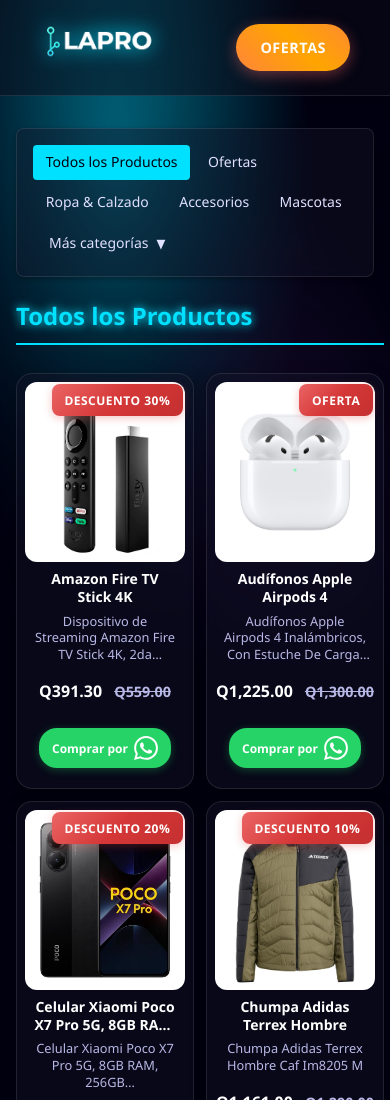
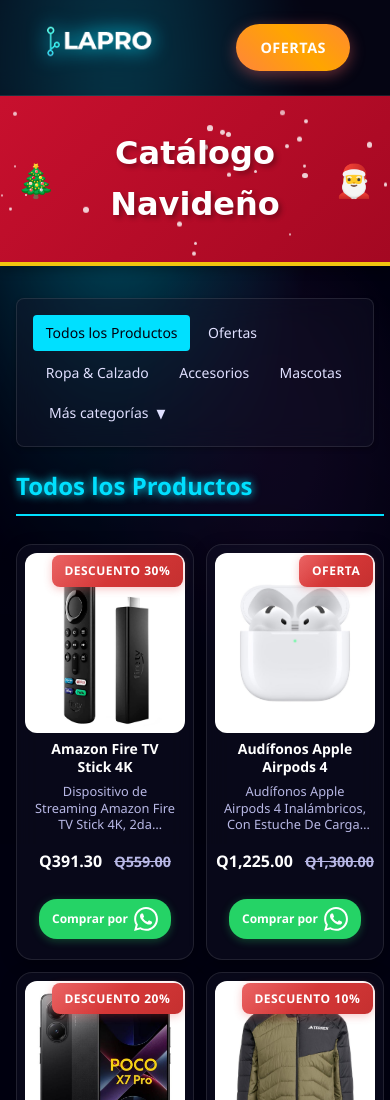
Before and after one commit to vgudiel-Git/catalogo-lapro3, an Eleventy site: page src/index.njk in a window 390 px wide. Shown: the top 1100 px of the page. Built offline with nearby package versions, Linux system fonts and the light colour scheme; Eleventy itself is replaced by a stand-in of ours; files that its build step writes are made by us from their sources; a web font is replaced by a local one.

Commit message:
CHRISTMAS BANNER

```diff
--- a/src/_includes/layouts/base.njk
+++ b/src/_includes/layouts/base.njk
@@ -6,6 +6,10 @@
   <title>{{ title }}</title>
   <link rel="icon" type="image/png" href="/assets/images/icon.png">
   <link rel="stylesheet" href="/assets/css/main.css">
+  <!-- Google Font for Christmas banner -->
+  <link rel="preconnect" href="https://fonts.googleapis.com">
+  <link rel="preconnect" href="https://fonts.gstatic.com" crossorigin>
+  <link href="https://fonts.googleapis.com/css2?family=Mountains+of+Christmas:wght@700&display=swap" rel="stylesheet">
 </head>
 <body>
   <!-- Fixed animated background -->
@@ -31,6 +35,17 @@
     </div>
   </header>
 
+  <!-- Christmas Banner -->
+  <div class="christmas-banner">
+    <!-- Snowflakes will be dynamically added here by JavaScript -->
+
+    <span class="banner-decoration left" role="img" aria-label="Christmas Tree">🎄</span>
+
+    <h1 class="banner-title">Catálogo Navideño</h1>
+
+    <span class="banner-decoration right" role="img" aria-label="Santa Claus Hat">🎅</span>
+  </div>
+
   <main>
     {{ content | safe }}
   </main>
@@ -55,6 +70,30 @@
   </script>
 
   <script>
+    // Christmas Banner Snow Effect
+    document.addEventListener('DOMContentLoaded', function() {
+      const banner = document.querySelector('.christmas-banner');
+      if (banner) {
+        // More snowflakes for a denser effect on wider screens
+        const numberOfSnowflakes = window.innerWidth > 768 ? 50 : 25;
+
+        for (let i = 0; i < numberOfSnowflakes; i++) {
+          let snowflake = document.createElement('div');
+          snowflake.className = 'snowflake';
+
+          // Randomize size, position, and animation timing for a natural look
+          const size = Math.random() * 4 + 2 + 'px';
+          snowflake.style.width = size;
+          snowflake.style.height = size;
+          snowflake.style.left = Math.random() * 100 + 'vw';
+          snowflake.style.animationDuration = (Math.random() * 5 + 5) + 's'; // 5-10 seconds
+          snowflake.style.animationDelay = Math.random() * 5 + 's';
+
+          banner.appendChild(snowflake);
+        }
+      }
+    });
+
     // Product card animations
     document.addEventListener('DOMContentLoaded', function() {
       // Animate product cards on scroll
--- a/src/assets/css/main.css
+++ b/src/assets/css/main.css
@@ -238,6 +238,93 @@ header nav a.active {
 
   .logo-image {
     height: 35px;
+  }
+}
+
+/* --- Christmas Banner --- */
+.christmas-banner {
+  background: linear-gradient(135deg, #c8102e, #a40822);
+  color: white;
+  padding: 2rem 1rem;
+  width: 100%;
+  display: flex;
+  align-items: center;
+  justify-content: center;
+  text-align: center;
+  box-shadow: 0 4px 10px rgba(0, 0, 0, 0.3);
+  position: relative;
+  overflow: hidden;
+  border-bottom: 4px solid #f1c40f;
+  box-sizing: border-box;
+  z-index: 10;
+}
+
+.banner-title {
+  font-family: 'Mountains of Christmas', cursive;
+  font-size: 3.5rem;
+  margin: 0 1.5rem;
+  text-shadow: 3px 3px 5px rgba(0, 0, 0, 0.3);
+  animation: fadeInText 1.5s ease-out forwards;
+  z-index: 10;
+}
+
+.banner-decoration {
+  font-size: 3rem;
+  display: inline-block;
+  animation: sway 4s ease-in-out infinite;
+  transform-origin: top center;
+  z-index: 10;
+}
+
+.banner-decoration.left {
+  animation-delay: -2s; /* Starts halfway through */
+}
+
+.snowflake {
+  position: absolute;
+  background: white;
+  border-radius: 50%;
+  opacity: 0;
+  animation: fall linear infinite;
+  z-index: 1;
+}
+
+/* Christmas Banner Animations */
+@keyframes fadeInText {
+  from { opacity: 0; transform: translateY(-20px); }
+  to { opacity: 1; transform: translateY(0); }
+}
+
+@keyframes sway {
+  0%, 100% { transform: rotate(5deg); }
+  50% { transform: rotate(-5deg); }
+}
+
+@keyframes fall {
+  0% { transform: translateY(-10vh); opacity: 0; }
+  10% { opacity: 0.8; }
+  90% { opacity: 0.8; }
+  100% { transform: translateY(15vh); opacity: 0; }
+}
+
+/* Responsive Christmas Banner */
+@media (max-width: 768px) {
+  .banner-title {
+    font-size: 2.8rem;
+    margin: 0 1rem;
+  }
+  .banner-decoration {
+    font-size: 2.5rem;
+  }
+}
+
+@media (max-width: 480px) {
+  .banner-title {
+    font-size: 2rem;
+    margin: 0 0.5rem;
+  }
+  .banner-decoration {
+    font-size: 2rem;
   }
 }
 
```
